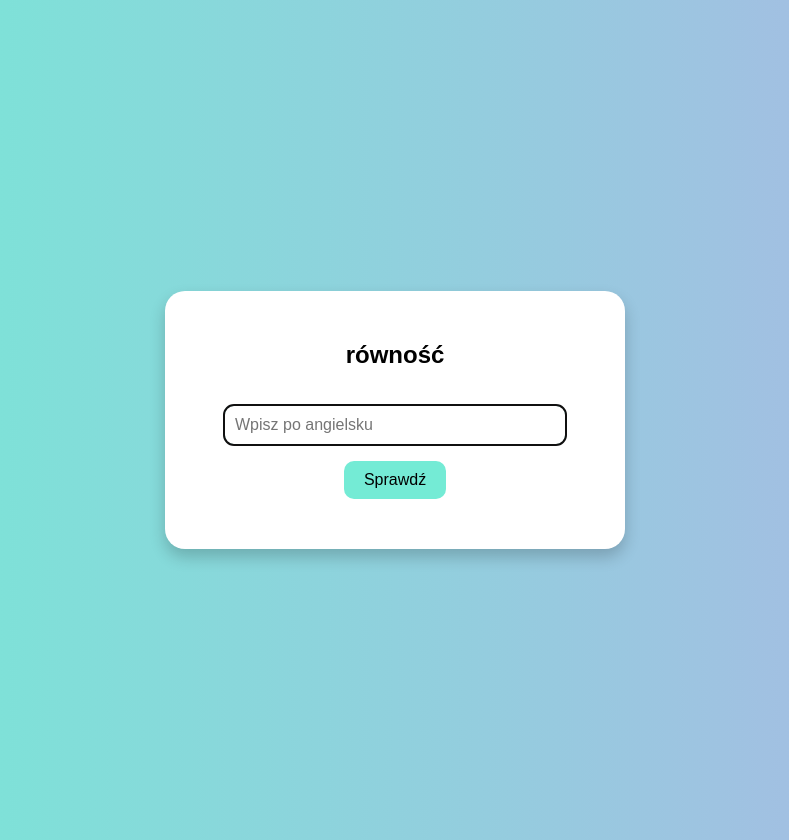
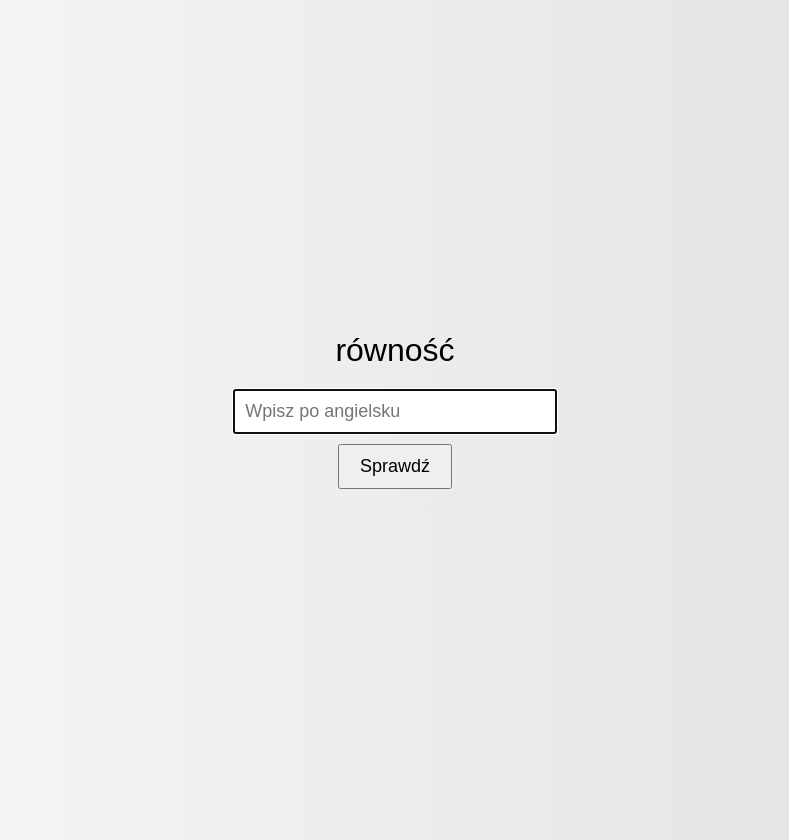
Before and after one commit to Dove17692137/quiz_new_zeland_szymon, a plain HTML site: page index.html in a window 1280 px wide. Shown: the whole page, without its empty margins (245-1034 px from the left). Drawn offline with Linux system fonts and the light colour scheme.

Commit message:
Add files via upload

```diff
--- a/index.html
+++ b/index.html
@@ -7,109 +7,126 @@
   <style>
     body {
       font-family: Arial, sans-serif;
-        background: linear-gradient(to right, #74ebd5, #ACB6E5);
       display: flex;
       flex-direction: column;
       align-items: center;
       justify-content: center;
       min-height: 100vh;
+      text-align: center;
+      background: linear-gradient(to right, #f8f9fa, #e0e0e0);
       margin: 0;
       padding: 20px;
     }
-    .quiz-container {
-        background: white;
-        padding: 30px;
-        border-radius: 20px;
-        box-shadow: 0 8px 16px rgba(0, 0, 0, 0.2);
-        text-align: center;
-        width: 90%;
-        max-width: 400px;
+    #word {
+      font-size: 32px;
+      margin-bottom: 20px;
     }
-    input[type="text"] {
+    #input {
       padding: 10px;
+      font-size: 18px;
       width: 80%;
-        margin: 15px 0;
-        border: 2px solid #74ebd5;
-        border-radius: 10px;
-        font-size: 1rem;
+      max-width: 300px;
+      margin-bottom: 10px;
     }
-    button {
+    #check {
       padding: 10px 20px;
-        font-size: 1rem;
-        background-color: #74ebd5;
-        border: none;
-        border-radius: 10px;
+      font-size: 18px;
       cursor: pointer;
-        transition: background-color 0.3s;
+      margin-bottom: 20px;
     }
-    button:hover {
-        background-color: #4ac1c0;
-    }
-    .summary {
+    #result {
       margin-top: 20px;
+      font-size: 20px;
     }
   </style>
 </head>
 <body>
-<div class="quiz-container">
-    <h2 id="polish-word">Słówko</h2>
-    <input type="text" id="answer" placeholder="Wpisz po angielsku">
-    <br>
-    <button onclick="checkAnswer()">Sprawdź</button>
-    <div class="summary" id="summary"></div>
+
+<div id="quiz">
+  <div id="word"></div>
+  <input type="text" id="input" placeholder="Wpisz po angielsku">
+  <button id="check">Sprawdź</button>
+  <div id="feedback"></div>
 </div>
+
+<div id="result" style="display:none;"></div>
 
 <script>
 const words = [
-    { polish: "równość", english: "equality" },
-    { polish: "dziczyzna", english: "game" },
-    { polish: "kopalnia", english: "mine" },
-    { polish: "mieć ochotę na coś / chcieć coś", english: "fancy" },
-    { polish: "zainteresowanie, uwaga", english: "attention" },
-    { polish: "mielone mięso", english: "mince meat" },
-    { polish: "handlować", english: "to trade" },
-    { polish: "potomkowie", english: "descendants" },
-    { polish: "obsada, lista wykonawców", english: "line-up" },
-    { polish: "obalać, powalić", english: "bring down" }
+  { pl: "równość", en: "equality" },
+  { pl: "dziczyzna", en: "game" },
+  { pl: "kopalnia", en: "mine" },
+  { pl: "mieć ochotę na coś, chcieć coś", en: "fancy" },
+  { pl: "zainteresowanie, uwaga", en: "attention" },
+  { pl: "mielone mięso", en: "mince meat" },
+  { pl: "handlować", en: "to trade" },
+  { pl: "potomkowie", en: "descendants" },
+  { pl: "obsada, lista wykonawców", en: "line-up" },
+  { pl: "obalać, powalić", en: "bring down" },
 ];
 
 let current = 0;
 let correct = 0;
+let answers = [];
+
+const wordDiv = document.getElementById('word');
+const input = document.getElementById('input');
+const checkButton = document.getElementById('check');
+const feedbackDiv = document.getElementById('feedback');
+const resultDiv = document.getElementById('result');
 
 function showWord() {
-    document.getElementById('polish-word').innerText = words[current].polish;
-    document.getElementById('answer').value = '';
-    document.getElementById('answer').focus();
+  wordDiv.textContent = words[current].pl;
+  input.value = '';
+  input.focus();
 }
 
 function checkAnswer() {
-    const userAnswer = document.getElementById('answer').value.trim().toLowerCase();
-    if (userAnswer === words[current].english.toLowerCase()) {
+  const userAnswer = input.value.trim().toLowerCase();
+  const correctAnswer = words[current].en.toLowerCase();
+
+  if (userAnswer === correctAnswer) {
     correct++;
+    feedbackDiv.textContent = "✅ Dobrze!";
+  } else {
+    feedbackDiv.textContent = `❌ Źle! Poprawna odpowiedź: ${words[current].en}`;
   }
+
+  answers.push({ polski: words[current].pl, twoja: userAnswer, poprawna: words[current].en });
+
   current++;
   if (current < words.length) {
+    setTimeout(() => {
+      feedbackDiv.textContent = "";
       showWord();
+    }, 1000);
   } else {
-        showSummary();
+    showResult();
   }
 }
 
-function showSummary() {
-    document.querySelector('.quiz-container').innerHTML = `<h2>Podsumowanie</h2>
-        <p>Poprawne odpowiedzi: ${correct} z ${words.length}</p>
-        <h3>Wszystkie słówka:</h3>
-        <ul>${words.map(w => `<li>${w.polish} - ${w.english}</li>`).join('')}</ul>`;
+function showResult() {
+  document.getElementById('quiz').style.display = 'none';
+  resultDiv.style.display = 'block';
+  let html = `<h2>Koniec quizu!</h2>`;
+  html += `<p>Poprawnych odpowiedzi: ${correct} z ${words.length}</p>`;
+  html += "<ul>";
+  answers.forEach(ans => {
+    html += `<li><strong>${ans.polski}</strong> - Twoja odpowiedź: ${ans.twoja} (poprawna: ${ans.poprawna})</li>`;
+  });
+  html += "</ul>";
+  resultDiv.innerHTML = html;
 }
 
-document.getElementById('answer').addEventListener('keydown', function(event) {
-    if (event.key === 'Enter') {
-        event.preventDefault();
+checkButton.addEventListener('click', checkAnswer);
+input.addEventListener('keydown', function(e) {
+  if (e.key === 'Enter') {
     checkAnswer();
   }
 });
 
 showWord();
 </script>
+
 </body>
 </html>
```
Lines whose indentation alone changed are shown as unchanged.
